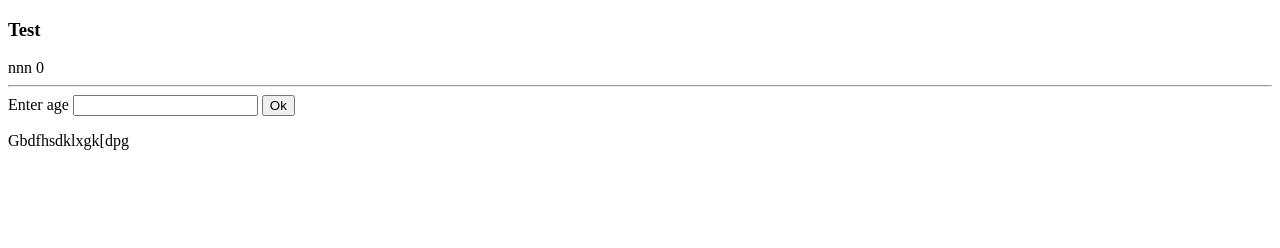
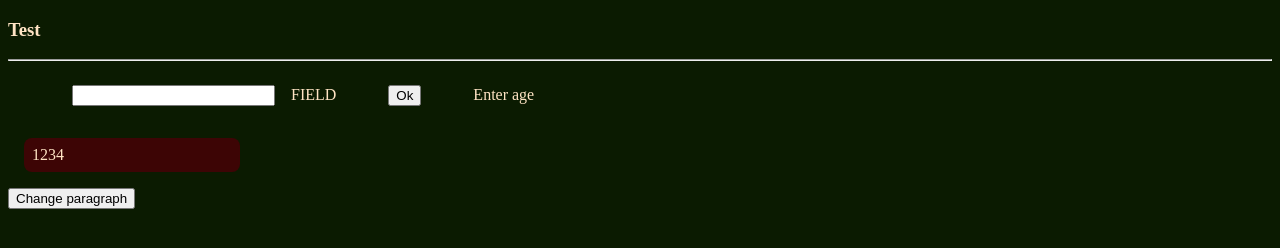
Before and after one commit to Vova-Nik/Silent-Bob, a plain HTML site: page index.html in a window 1280 px wide. Both pictures are taken after a click on the button "Ok". Drawn offline with Linux system fonts and the light colour scheme.

Commit message:
Favicon and styles added

```diff
--- a/index.html
+++ b/index.html
@@ -6,18 +6,22 @@
     <meta http-equiv="X-UA-Compatible" content="ie=edge">
     <title>Document</title>
     <link rel="stylesheet" href="style.css">
+    <link rel="shortcut icon" href="favicon.ico" type="image/x-icon">
 </head>
 <body>
     <div><h3>Test</h3></div>
     <div id="test"></div>
 
     <hr>
-    <label for="">Enter age</label>
-    <input type="text" class="age">
-    <button>Ok</button>
 
-  <p>Gbdfhsdklxgk[dpg</p>
+   <label><input type="text" class="age">FIELD</label>
+    <button id='button1'>Ok</button>
+    <label for="button1">Enter age</label>
 
-  <script src="script.js"></script>
+  <p class = 'lorem'>Lorem ipsum dolor sit amet consectetur, adipisicing elit. Totam at id distinctio culpa inventore iusto consequatur. Aliquid nemo numquam suscipit nisi eveniet, facilis pariatur! Veritatis quos qui voluptatem ducimus. Repellat.</p>
+<button class = 'changeStyleBtn'>Change paragraph</button>
+
+
+<script src="script.js"></script>
 </body>
 </html>
--- a/script.js
+++ b/script.js
@@ -1,48 +1,32 @@
 console.clear();
 console.log("script loaded");
-console.log("-1/0 = " + -1/0);
 
-let myDiv = document.querySelector("#test");
-myDiv.innerHTML = 'nnn ';
-myDiv.innerHTML += '\n0';
-//  myDiv.innerHTML += Boolean(null<=0);
-let i = 3;
+let btn = document.querySelector('#button1');
 
+btn.onclick = () => {
+  console.log(`btn on click call point`);
+  parag.classList.add('parag1');
+  obj.objPrintVars();
+}
 
-function showMessage(from, text = "текст не добавлен") {
-    console.log( from + ": " + text );
+let obj = {
+  a: 1,
+  b: 2,
+
+  objPrintVars() {
+    console.log(`objFunc is running a = ${this.a}  b = ${this.b}`);
   }
+}
 
-  // showMessage("ANT"); // Аня: текст не добавлен
-  // showMessage("ANT", "ghbdtn");
+console.log(`a = ${this.a}  b = ${this.b}`);
 
-  const button = document.querySelector('button');
-  const input = document.querySelector('.age');
-  button.onclick = ()=>{
-    let num = + input.value;
-    console.log(num);
-    if(num >= 16)
-      console.log('welcom');
-    else
-      console.log('Bye');
-  }
+function oneFunc() {
+  console.log(`oneFunc is running`);
+}
 
-  let a = 3;
-
-switch (a) {
-  case 3:
-    {
-      console.log ('Маловато' );
-      console.log ('Маловато1' );
-      break;
-    }
-  case 4:
-    console.log( 'В точку!' );
-    break;
-  case 5:
-    console.log( 'Перебор' );
-    break;
-  default:
-    console.log( "Нет таких значений" );
-
-}
+const parag = document.querySelector('.lorem');
+parag.style.width = '200px';
+parag.style.backgroundcolor = '#000000';
+parag.innerHTML = `1234`;
+parag.classList.add(contenteditable = 'true');
+console.log(parag.style);
--- a/style.css
+++ b/style.css
@@ -0,0 +1,30 @@
+.age{
+    padding-right: 20px;
+}
+
+body {
+    color: bisque;
+    background-color: #0b1b01
+}
+label{
+    padding: 24px;
+    margin: 24px;
+}
+input{
+    margin: 16px;
+}
+
+.lorem{
+    background-color: #020222;
+}
+
+p{
+    background-color: #444444;
+    padding: 8px;
+    margin: 16px;
+}
+
+.parag1{
+    background-color: #3d0505;
+    border-radius: 8px;
+}
```
Also changed, not shown: favicon.ico (added).
